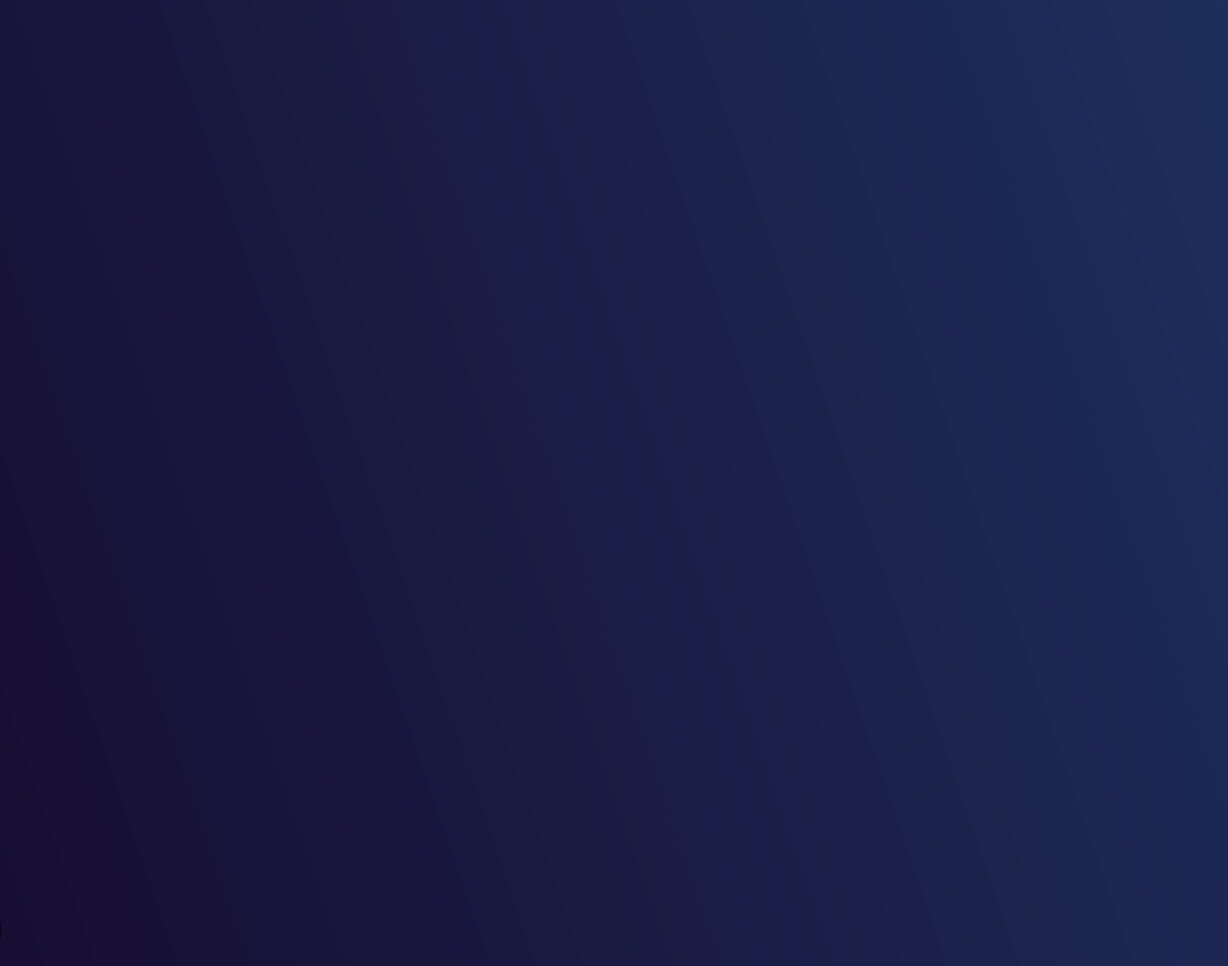
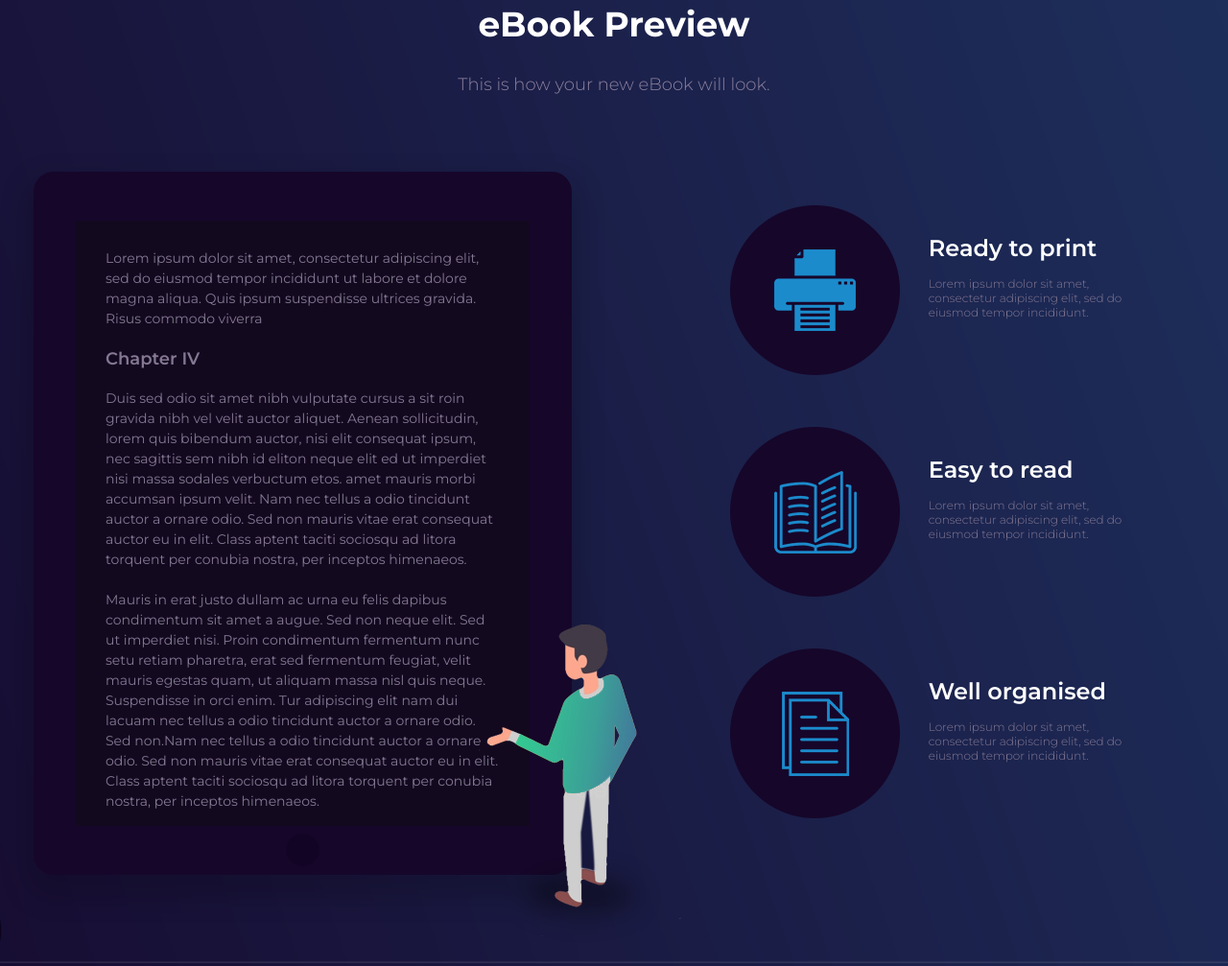
Before and after one commit to BohdanVoznyi/eBook, a plain HTML site: page index.html in a window 1280 px wide. Shown: the part 1647-2654 px from the top of the page at 96% size. Drawn offline with Linux system fonts and the light colour scheme.

Commit message:
add previews block

```diff
--- a/css/style.css
+++ b/css/style.css
@@ -9,6 +9,7 @@ body {
 *:before,
 *:after {
     box-sizing: border-box;
+    margin: 0;
 }
 
 h1, h2, h3, h4, h5, h6 {
@@ -211,7 +212,7 @@ p {
 
 .hr {
     width: 1400px;
-    margin-top: 70px;
+    margin: 70px auto 0 auto;
 
     opacity: .1;
 }
@@ -288,3 +289,116 @@ p {
     font-weight: 400;
     color: #fff;
 }
+
+
+/* Previews
+======================== */
+
+.previews__title {
+    margin-top: 70px;
+
+    font-size: 36px;
+    font-weight: 700;
+    color: #fff;
+    text-align: center;
+}
+
+.previews__subtitle {
+    margin-top: 30px;
+
+    font-size: 18px;
+    font-weight: 300;
+    color: #8e819e;
+    text-align: center;
+}
+
+.previews__inner {
+    display: flex;
+    justify-content: space-between;
+    margin-top: 60px;
+}
+
+.previews__ipad {
+    width: 50%;
+    position: relative;
+    margin-right: 100px;
+}
+
+.ipad-bg {
+    position: absolute;
+    z-index: -1;
+}
+
+.ipad__first-text {
+    margin-bottom: 20px;
+    width: 410px;
+
+    font-size: 14px;
+    font-weight: 400;
+    color: #847893;
+    line-height: 1.5;
+}
+
+.ipad__title {
+    font-size: 18px;
+    font-weight: 600;
+    color: #847893;
+}
+
+.ipad__main-text {
+    margin-top: 20px;
+    width: 410px;
+
+    font-size: 14px;
+    font-weight: 400;
+    color: #847893;
+    line-height: 1.5;
+}
+
+.ttexxt {
+    position: absolute;
+    top: 100px;
+    left: 110px;
+    width: 470px;
+    height: 630px;
+}
+
+.previews__items {
+    margin-top: 30px;
+    padding: 0 50px;
+    width: 50%;
+    display: flex;
+    flex-direction: column;
+}
+
+.previews__item {
+    padding: 25px;
+    display: flex;
+    justify-content: space-between;
+}
+
+.gg {
+    margin-top: 30px;
+    margin-left: 30px;
+}
+
+.previews__item-title {
+    margin-bottom: 15px;
+
+    font-size: 24px;
+    font-weight: 600;
+    color: #fff;
+}
+
+.previews__item-text {
+    font-size: 12px;
+    font-weight: 300;
+    color: #847893;
+}
+
+.hrr {
+    width: 1400px;
+    margin: 120px auto 0 auto;
+
+    opacity: .1;
+}
--- a/index.html
+++ b/index.html
@@ -5,7 +5,7 @@
     <link rel="stylesheet" href="css/style.css">
     <link href="https://fonts.googleapis.com/css2?family=Montserrat:wght@300;400;500;600;700&display=swap" rel="stylesheet">
     <meta name="viewport" content="width=device-width, initial-scale=1.0">
-    <title>Document</title>
+    <title>eBook</title>
 </head>
 <body>
 
@@ -109,6 +109,74 @@ git push -->
 </div><!-- /.features -->
 
 
+<!-- Previews -->
+<div class="previews">
+    <div class="container">
+        <h2 class="previews__title">eBook Preview</h2>
+        <div class="previews__subtitle">This is how your new eBook will look.</div>
+        <div class="previews__inner">
+
+            <div class="previews__ipad">
+                <img src="img/reviews/reviews-bg.png" alt="" class="ipad-bg">
+                <div class="ttexxt">
+                    <div class="ipad__first-text">Lorem ipsum dolor sit amet, consectetur adipiscing elit, sed do eiusmod tempor incididunt ut labore et dolore magna
+                    aliqua. Quis ipsum suspendisse ultrices gravida. Risus commodo viverra</div>
+                    <h3 class="ipad__title">Chapter IV</h3>
+                    <div class="ipad__main-text">
+                        <p>Duis sed odio sit amet nibh vulputate cursus a sit roin gravida nibh vel velit auctor aliquet. Aenean sollicitudin,
+                        lorem quis bibendum auctor, nisi elit consequat ipsum, nec sagittis sem nibh id eliton neque elit ed ut imperdiet nisi
+                        massa sodales verbuctum etos. amet mauris morbi accumsan ipsum velit. Nam nec tellus a odio tincidunt auctor a ornare
+                        odio. Sed non mauris vitae erat consequat auctor eu in elit. Class aptent taciti sociosqu ad litora torquent per conubia
+                        nostra, per inceptos himenaeos.</p>
+                        <br>
+                        <p>Mauris in erat justo dullam ac urna eu felis dapibus condimentum sit amet a augue. Sed non neque elit. Sed ut imperdiet
+                        nisi. Proin condimentum fermentum nunc setu retiam pharetra, erat sed fermentum feugiat, velit mauris egestas quam, ut
+                        aliquam massa nisl quis neque. Suspendisse in orci enim. Tur adipiscing elit nam dui lacuam nec tellus a odio tincidunt
+                        auctor a ornare odio. Sed non.Nam nec tellus a odio tincidunt auctor a ornare odio. Sed non mauris vitae erat consequat
+                        auctor eu in elit. Class aptent taciti sociosqu ad litora torquent per conubia nostra, per inceptos himenaeos.</p>
+                    </div>
+                </div>
+            </div>
+
+            <div class="previews__items">
+
+                <div class="previews__item">
+                    <div class="">
+                        <img src="img/reviews/reviews-item-1.png" alt="" class="previews__item-img">
+                    </div>
+                    <div class="gg">
+                        <h3 class="previews__item-title">Ready to print</h3>
+                        <div class="previews__item-text">Lorem ipsum dolor sit amet, consectetur adipiscing elit, sed do eiusmod tempor incididunt.</div>
+                    </div>
+                </div>
+
+                <div class="previews__item">
+                    <div class="">
+                        <img src="img/reviews/reviews-item-2.png" alt="" class="previews__item-img">
+                    </div>
+                    <div class="gg">
+                        <h3 class="previews__item-title">Easy to read</h3>
+                        <div class="previews__item-text">Lorem ipsum dolor sit amet, consectetur adipiscing elit, sed do eiusmod tempor incididunt.</div>
+                    </div>
+                </div>
+
+                <div class="previews__item">
+                    <div class="">
+                        <img src="img/reviews/reviews-item-3.png" alt="" class="previews__item-img">
+                    </div>
+                    <div class="gg">
+                        <h3 class="previews__item-title">Well organised</h3>
+                        <div class="previews__item-text">Lorem ipsum dolor sit amet, consectetur adipiscing elit, sed do eiusmod tempor incididunt.</div>
+                    </div>
+                </div>
+
+            </div>
+
+        </div><!-- /.previews__inner -->
+    </div><!-- /.container -->
+    <hr class="hrr">
+</div><!-- /.previews -->
+
 
 </body>
 </html>
```
Also changed, not shown: img/reviews/reviews-bg.png (added), img/reviews/reviews-item-1.png (added), img/reviews/reviews-item-2.png (added), img/reviews/reviews-item-3.png (added).
